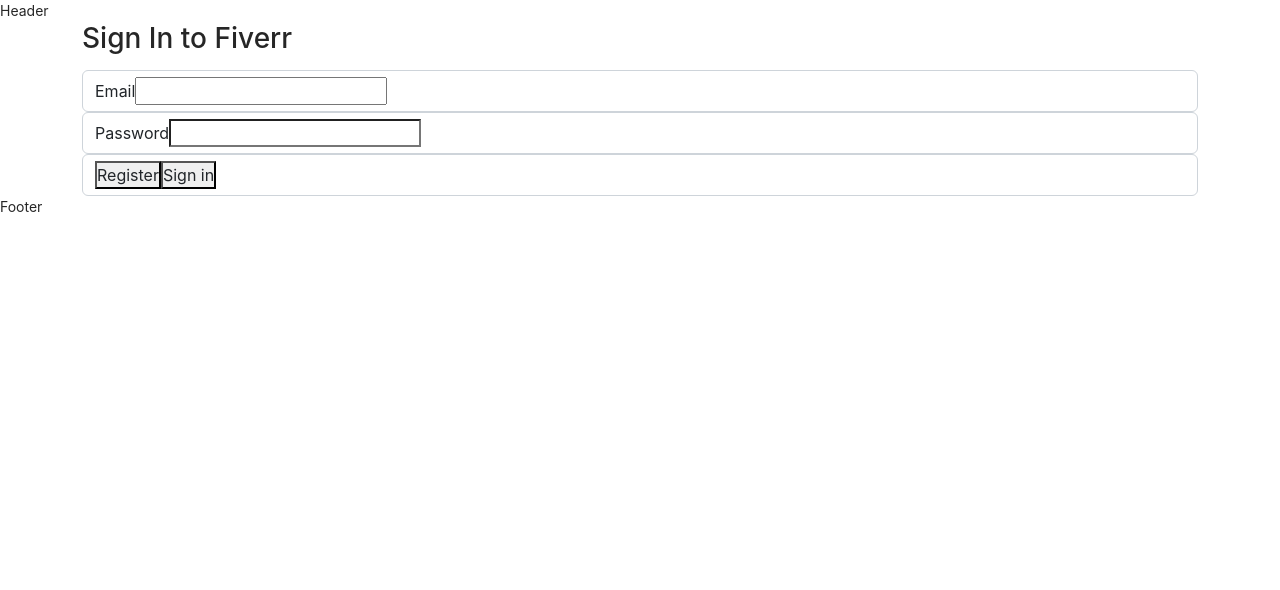
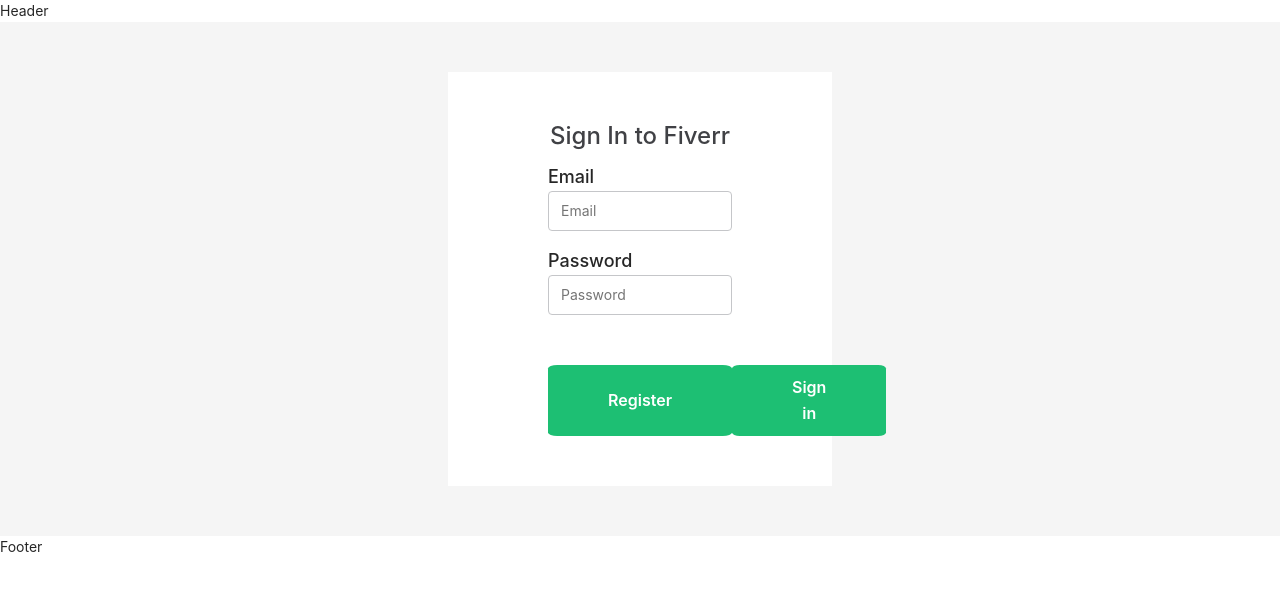
Before and after one commit to MinhNguyen153216/fiverr-typescript, a React (Create React App) app: page /login in a window 1280 px wide. Shown: the top 590 px of the page. Built offline with nearby package versions, Linux system fonts and the light colour scheme.

Commit message:
'doing-login'

```diff
--- a/src/assets/scss/pages/login/login.scss
+++ b/src/assets/scss/pages/login/login.scss
@@ -1,2 +1,54 @@
 @import "../../base/base";
 @import "../../themes/variables";
+
+
+.login-content{
+    background-color: #f5f5f5;
+    display: flex;
+    justify-content: center;
+    padding: 50px ;
+    .form-group{
+    // text-align: center;
+    width: 30vw;
+    background-color: #fff;
+    padding: 50px 100px ;
+        h3{
+            text-align: center;
+            color: #404145;
+            font-size: 24px;
+
+        }
+       .form-input{
+        p{
+            margin: 0;
+            font-size: 18px;
+            font-weight: 500;
+        }
+        input{
+            width: 100%;
+            border: 1px solid #c5c6c9;
+            border-radius: 4px;
+            padding: 8px 12px;
+            &:focus{
+                outline: none;
+            }
+        }
+       }
+       .form-button{
+        margin-top: 50px;
+        display: flex;
+        justify-content: space-between;
+        button{
+            padding: 10px 60px;
+            border: none;
+            border-radius: 5%;
+            color: white;
+            background-color: #1dbf73;
+            cursor: pointer;
+            font-size: 16px;
+            font-weight: 600;
+
+        }
+       }
+    }
+}
--- a/src/pages/Login/Login.tsx
+++ b/src/pages/Login/Login.tsx
@@ -1,29 +1,32 @@
-import React from 'react'
+import React from "react";
 
-type Props = {}
+type Props = {};
 
 export default function Login({}: Props) {
+
+  const handleSubmit =(e:any)=>{
+    e.preventDefault()
+
+  }
+
+
   return (
-    <div className='container'>
-      <div>
-
+    <div className="login-content ">
+      <form className="form-group " onSubmit={handleSubmit}>
         <h3>Sign In to Fiverr</h3>
-          <form className='form-group'>
-            <div className="form-control">
-              <label htmlFor="email">Email</label>
-              <input type="email" name="email" id="email" />
+        <div className="form-input mb-3">
+          <p>Email</p>
+          <input type="email" name="email" id="email" placeholder="Email" />
         </div>
-            <div className="form-control">
-              <label htmlFor="password">Password</label>
-              <input type="password" name="password" id="password" />
+        <div className="form-input">
+          <p>Password</p>
+          <input type="password" name="password" id="password" placeholder="Password"/>
         </div>
-            <div className="form-control">
+        <div className="form-button">
           <button>Register</button>
-              <button>Sign in</button>
+          <button type="submit">Sign in</button>
         </div>
       </form>
-
     </div>
-    </div>
-  )
+  );
 }
--- a/src/util/setting.tsx
+++ b/src/util/setting.tsx
@@ -62,7 +62,7 @@
 
 /**Cấu hình request cho tất cả api cũng như response cho tất cả kết quả từ api trả về */
 //cấu hình domain gửi đi:
-const DOMAIN = "https://shop.cyberlearn.vn/api";
+const DOMAIN = "https://fiverrnew.cybersoft.edu.vn/api";
 const TOKEN_CYBERSOFT =
   "eyJhbGciOiJIUzI1NiIsInR5cCI6IkpXVCJ9.eyJ0ZW5Mb3AiOiJCb290Y2FtcCAzMCIsIkhldEhhblN0cmluZyI6IjE3LzAyLzIwMjMiLCJIZXRIYW5UaW1lIjoiMTY3NjU5MjAwMDAwMCIsIm5iZiI6MTY0ODIyNzYwMCwiZXhwIjoxNjc2NzM5NjAwfQ.aK-3RvHXQyu6H2-FFiafeSKR4UMCcRmnuDbTT-XIcUU";
 export const http = axios.create({
```
Also changed, not shown: src/redux/reducers/userReducer.tsx (added, +48 -0 lines). Lines whose indentation alone changed are shown as unchanged.
